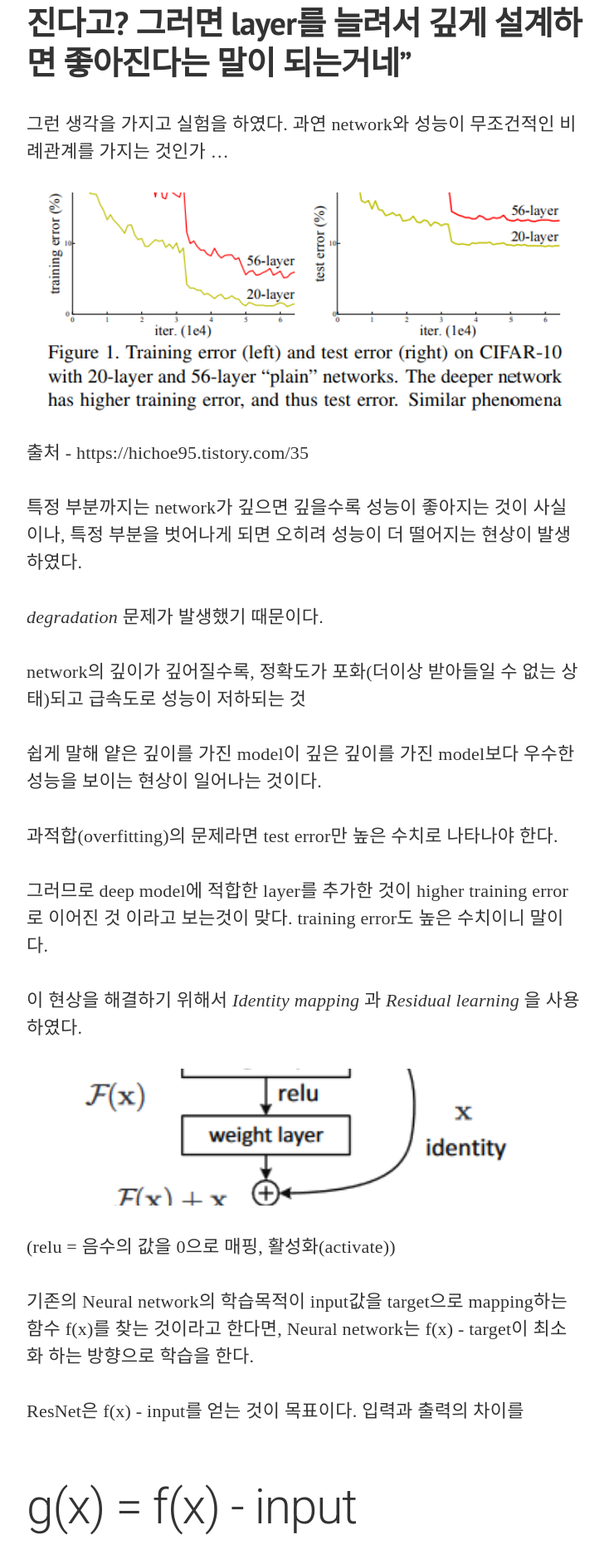
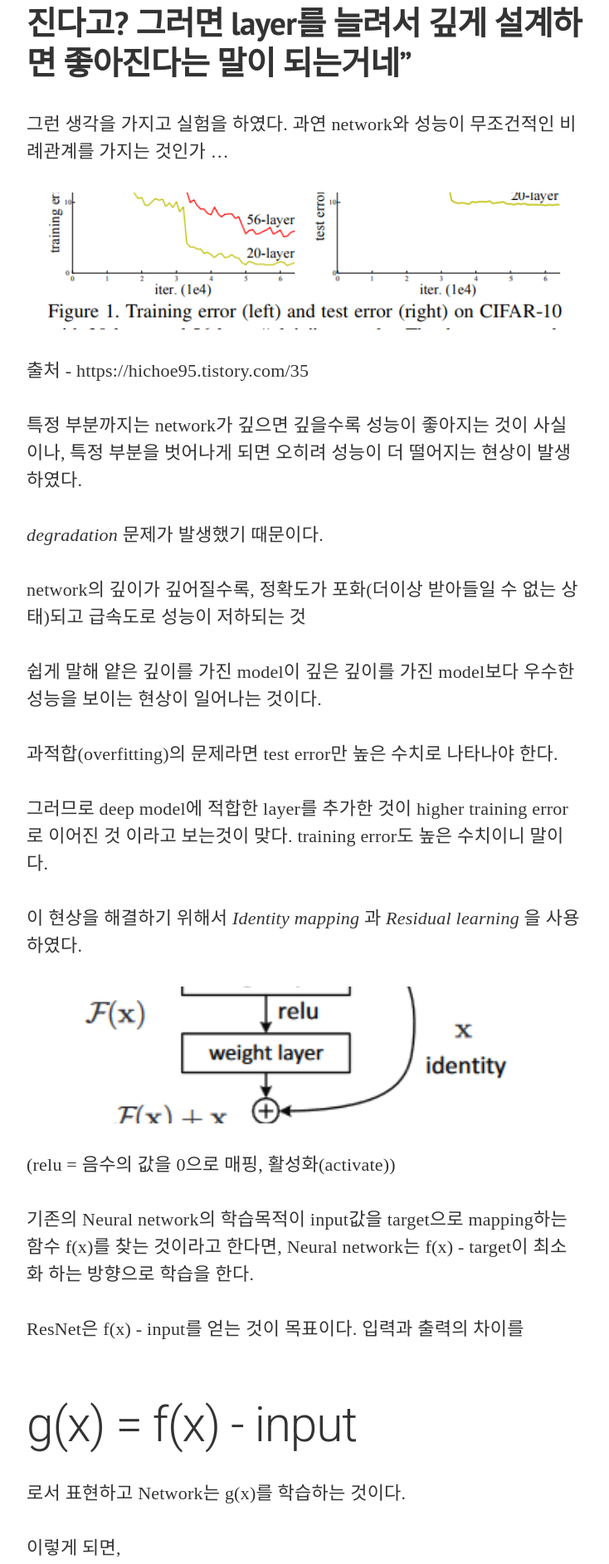
Before and after one commit to vincentchan/mickey, a Jekyll site: the page built from _posts/2019-06-27-inference-network-model.markdown, in a window 1280 px wide. Shown: the part 1467-3352 px from the top of the page at 83% size, without its empty margins (273-1007 px from the left). Built offline with Jekyll 4.4.1, drawn with Linux system fonts in a browser that asks for light colours; nearby versions of some CDN libraries; some web fonts are replaced; comment, search, counter and statistics services are not loaded.

Commit message:
jetson benchmark 2 & ResNet image cannot find 06

```diff
--- a/_posts/2019-06-27-inference-network-model.markdown
+++ b/_posts/2019-06-27-inference-network-model.markdown
@@ -30,7 +30,7 @@
 
 그런 생각을 가지고 실험을 하였다. 과연 network와 성능이 무조건적인 비례관계를 가지는 것인가 ...
 
-<div class="img img--fullContainer img--8xLeading" style="background-image: url({{ site.baseurl_posts_img }}degradation_problem.png);"></div>
+<div class="img img--fullContainer img--5xLeading" style="background-image: url({{ site.baseurl_posts_img }}degradation_problem.png);"></div>
 출처 - https://hichoe95.tistory.com/35
 
 특정 부분까지는 network가 깊으면 깊을수록 성능이 좋아지는 것이 사실이나, 특정 부분을 벗어나게 되면 오히려 성능이 더 떨어지는 현상이 발생하였다.
@@ -48,7 +48,7 @@
 
 이 현상을 해결하기 위해서 *Identity mapping* 과 *Residual learning* 을 사용하였다.
 
-<div class="img img--fullContainer img--5xLeading" style="background-image: url({{ site.baseurl_posts_img }}residual_learning.png);"></div>
+<div class="img img--fullContainer img--5xLeading" style="background-image: url({{ site.baseurl_posts_img }}residual_learning.PNG);"></div>
 
 (relu = 음수의 값을 0으로 매핑, 활성화(activate))
 
```
